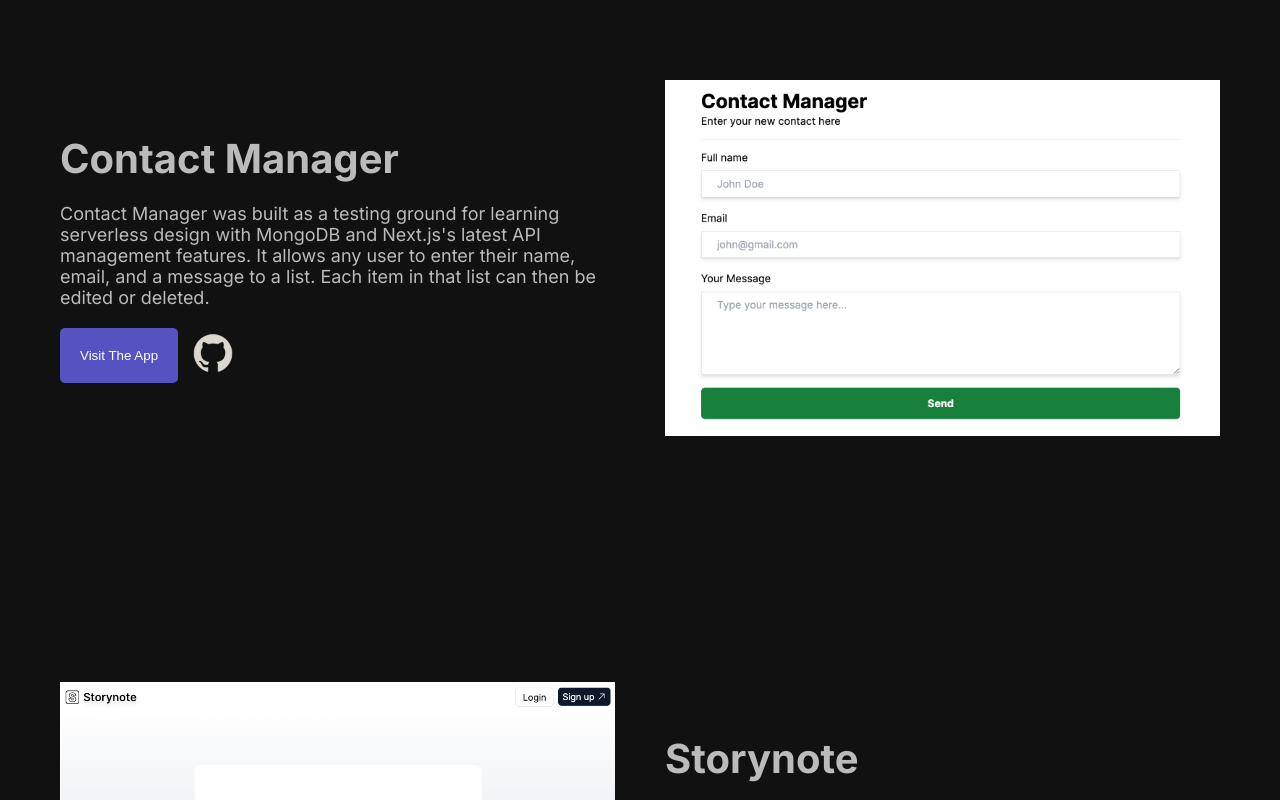
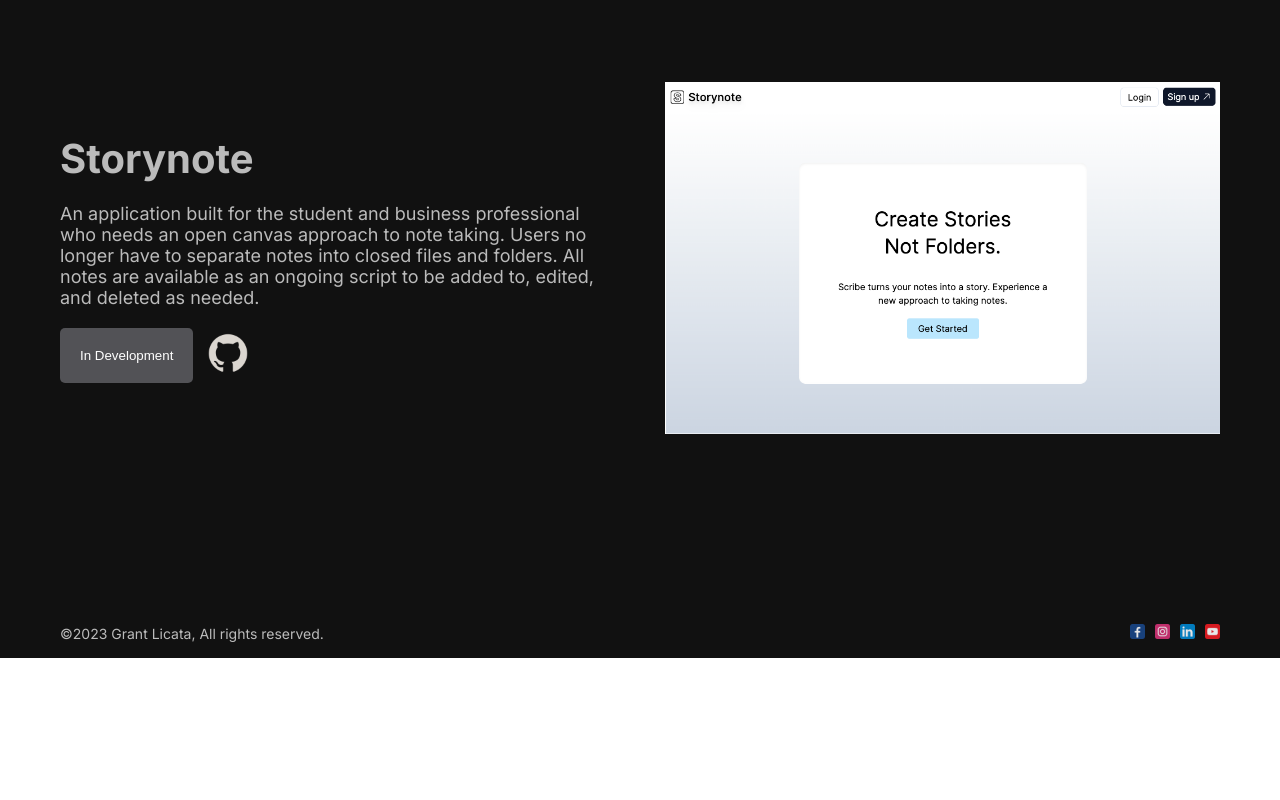
Before and after one commit to GrantLicata/Portfolio, a Next.js app: page /portfolio in a window 1280 px wide. Shown: the part 1460-2260 px from the top of the page. After the commit the page ends 2118 px from the top, so only its background shows below. Built offline with nearby package versions, Linux system fonts and the light colour scheme.

Commit message:
General updates

```diff
--- a/src/app/layout.js
+++ b/src/app/layout.js
@@ -29,7 +29,3 @@
     </html>
   );
 }
-
-// Notes:
-// - This is a parent component.
-// - All code placed into the return function will be provided to all pages.
--- a/src/app/portfolio/data.js
+++ b/src/app/portfolio/data.js
@@ -23,15 +23,15 @@
       gitHub: "https://github.com/CookBook-Group-Project/CookBook",
       live: true,
     },
-    {
-      id: 3,
-      title: "Contact Manager",
-      desc: "Contact Manager was built as a testing ground for learning serverless design with MongoDB and Next.js's latest API management features. It allows any user to enter their name, email, and a message to a list. Each item in that list can then be edited or deleted.",
-      image: Contact,
-      url: "https://contact-manager-gold.vercel.app/",
-      gitHub: "https://github.com/GrantLicata/Contacts",
-      live: true,
-    },
+    // {
+    //   id: 3,
+    //   title: "Contact Manager",
+    //   desc: "Contact Manager was built as a testing ground for learning serverless design with MongoDB and Next.js's latest API management features. It allows any user to enter their name, email, and a message to a list. Each item in that list can then be edited or deleted.",
+    //   image: Contact,
+    //   url: "https://contact-manager-gold.vercel.app/",
+    //   gitHub: "https://github.com/GrantLicata/Contacts",
+    //   live: true,
+    // },
     {
       id: 4,
       title: "Storynote",
```
